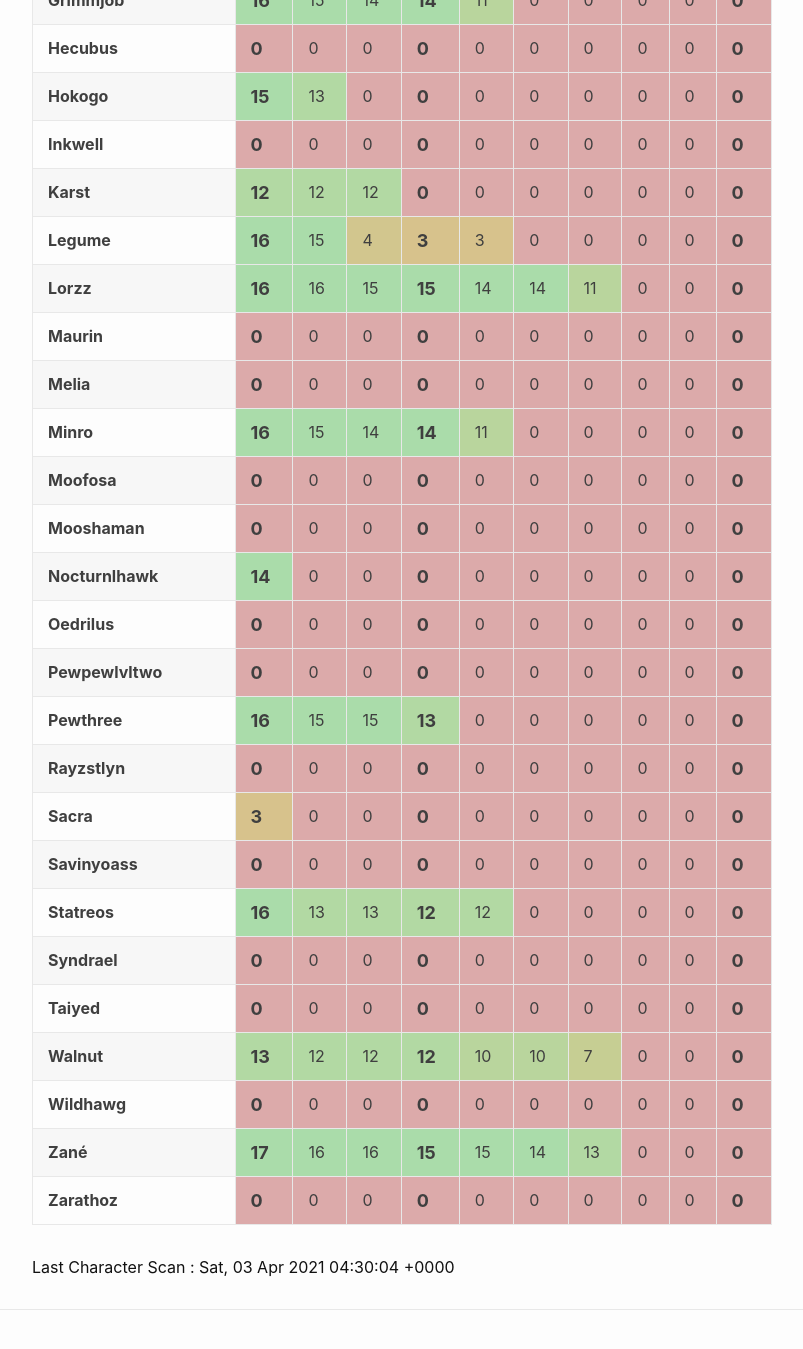
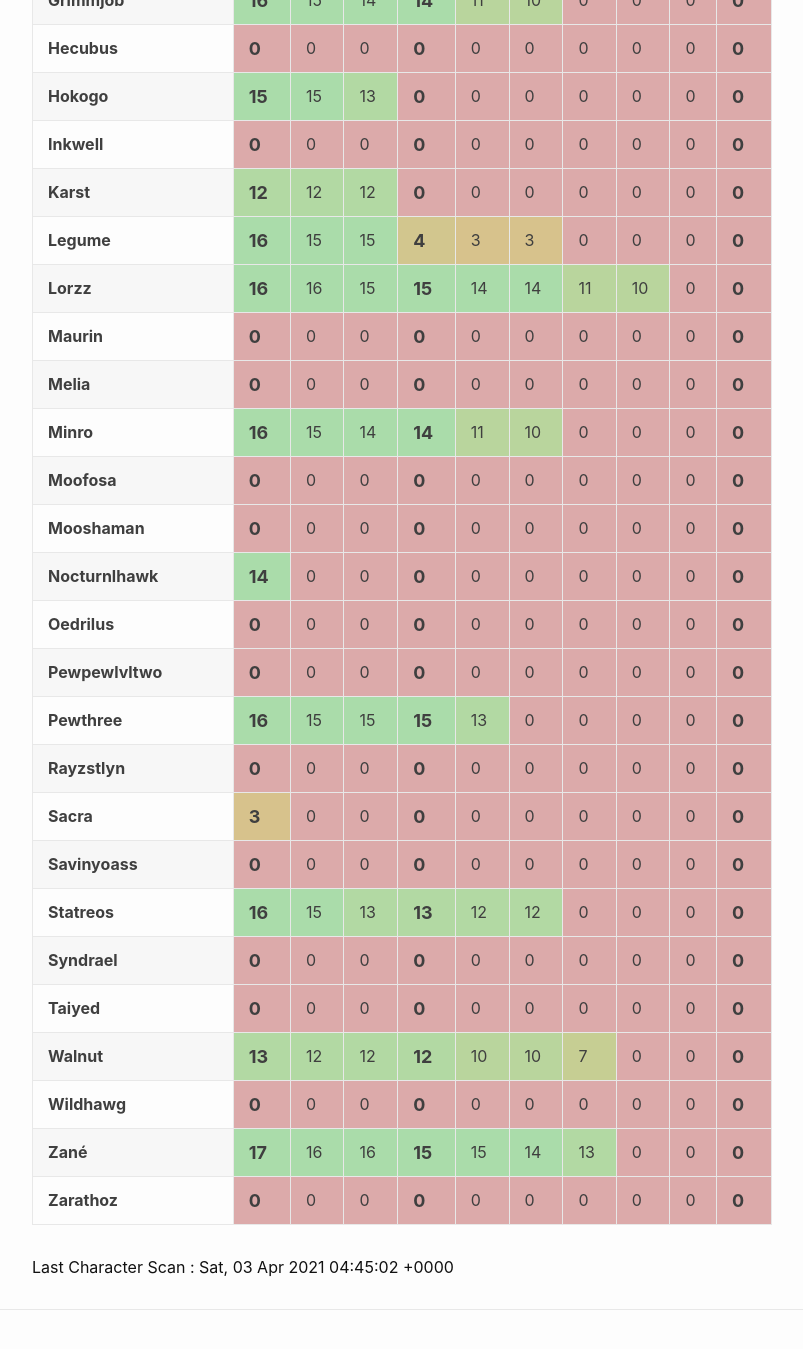
Before and after one commit to eldertribunal/keystonetracker, a Jekyll site: the page built from weekly.md, in a window 1280 px wide and 1400 px high, scrolled down 890 px. Shown: the top 1349 px of the window, without its empty margins (126-929 px from the left). Built offline with Jekyll 4.4.1, drawn with Linux system fonts in a browser that asks for light colours.

Commit message:
auto scan Sat Apr  3 04:45:48 UTC 2021

```diff
--- a/_data/characters.json
+++ b/_data/characters.json
@@ -1554,17 +1554,17 @@
       },
       {
         "name": "Plaguefall",
-        "level": 0,
-        "id": 379
-      },
-      {
-        "name": "Sanguine Depths",
-        "level": 10,
-        "id": 380
-      },
-      {
-        "name": "Spires of Ascension",
-        "level": 6,
+        "level": 10,
+        "id": 379
+      },
+      {
+        "name": "Sanguine Depths",
+        "level": 10,
+        "id": 380
+      },
+      {
+        "name": "Spires of Ascension",
+        "level": 11,
         "id": 381
       },
       {
--- a/_data/players.json
+++ b/_data/players.json
@@ -1149,7 +1149,7 @@
       },
       {
         "name": "Plaguefall",
-        "level": 0,
+        "level": 10,
         "id": 379
       },
       {
@@ -1159,7 +1159,7 @@
       },
       {
         "name": "Spires of Ascension",
-        "level": 6,
+        "level": 11,
         "id": 381
       },
       {
--- a/_data/scanned.json
+++ b/_data/scanned.json
@@ -1,3 +1,3 @@
 {
-  "timestamp": 1617424204
+  "timestamp": 1617425102
 }
--- a/_data/weekly.json
+++ b/_data/weekly.json
@@ -19,10 +19,10 @@
     "dungeons": [
       16,
       15,
+      15,
       4,
       3,
       3,
-      0,
       0,
       0,
       0,
@@ -144,7 +144,7 @@
       14,
       14,
       11,
-      0,
+      10,
       0,
       0
     ]
@@ -152,7 +152,7 @@
   {
     "name": "Aletheia",
     "dungeons": [
-      0,
+      15,
       0,
       0,
       0,
@@ -202,7 +202,7 @@
       14,
       14,
       11,
-      0,
+      10,
       0,
       0,
       0,
@@ -245,8 +245,8 @@
       16,
       15,
       15,
+      15,
       13,
-      0,
       0,
       0,
       0,
@@ -483,8 +483,8 @@
     "name": "Hokogo",
     "dungeons": [
       15,
+      15,
       13,
-      0,
       0,
       0,
       0,
@@ -517,7 +517,7 @@
       14,
       14,
       11,
-      0,
+      10,
       0,
       0,
       0,
@@ -528,11 +528,11 @@
     "name": "Statreos",
     "dungeons": [
       16,
+      15,
       13,
       13,
       12,
       12,
-      0,
       0,
       0,
       0,
```
